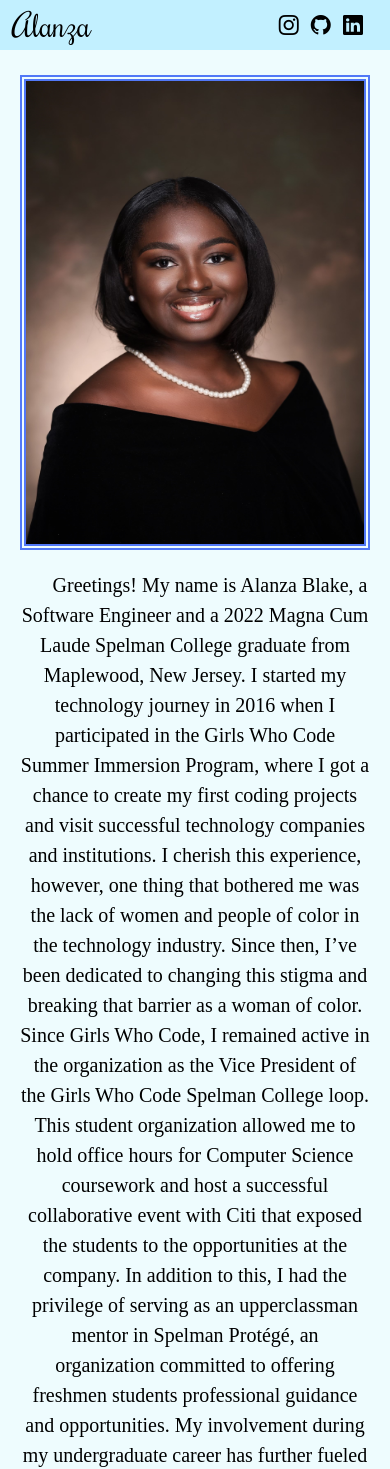
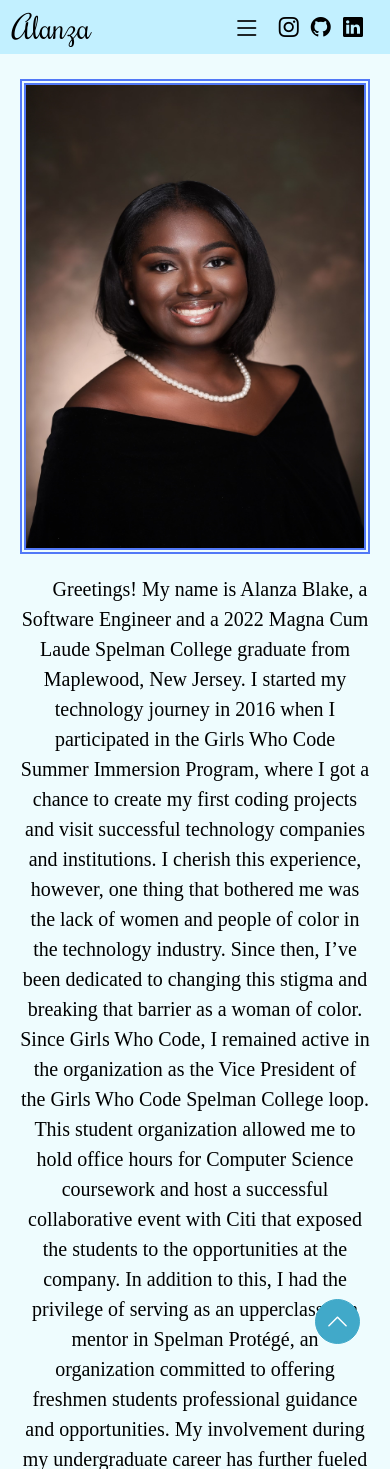
Before and after one commit to ablake12/Portfolio-Website, a Flask app: page /about in a window 390 px wide. Shown: the top 1469 px of the page. Run offline with Flask 3, Linux system fonts and the light colour scheme.

Commit message:
Add content for mobile view

```diff
--- a/templates/about.html
+++ b/templates/about.html
@@ -8,17 +8,6 @@
     <link rel="stylesheet" type="text/css" href="{{ url_for('static', filename='styles.css') }}">
 </head>
 <body>
-    <!-- <div class="topnav" id="myTopnav">
-        <a href="/"><b>Home</b></a>
-        <a href="/about" class="active"><b>About Me</b></a>
-        <a href="/resume"><b>Resume</b></a>
-        <a href="/projects"><b>Projects</b></a>
-        <a href="/jams"><b>Jams</b></a>
-        <a href="/contact"><b>Contact</b></a>
-        <a href="javascript:void(0);" class="icon" onclick="activeFunction()">
-            <i class="fa fa-bars"></i>
-        </a>
-    </div> -->
     <header id="header" class="header align-items-center sticky-top">
         <div class="container-fluid d-flex align-items-center justify-content-between">
             <a href="/" class="logo d-flex align-items-center me-auto me-xl-0">
@@ -33,14 +22,12 @@
                     <li><a href="/jams"><b>Jams</b></a></li>
                     <li><a href="/contact"><b>Contact</b></a></li>
                 </ul>
+                <i class="mobile-nav-toggle bi bi-list d-xl-none"></i>
             </nav>
-
         <div class="header-social-links">
-            <a href=""><i class="bi bi-instagram"></i></a>
-            <a href="https://github.com/ablake12/"><i class="bi bi-github"></i></a>
-            <a href="https://www.linkedin.com/in/ablake12/" class="linkedin"><i class="bi bi-linkedin"></i></a>
-          </div>
-
+            <a href=""><i class="bi bi-instagram" target="_blank"></i></a>
+            <a href="https://github.com/ablake12/" target="_blank"><i class="bi bi-github"></i></a>
+            <a href="https://www.linkedin.com/in/ablake12/" class="linkedin" target="_blank"><i class="bi bi-linkedin"></i></a>
             </div>
     </header>
 
@@ -56,12 +43,20 @@
                     <img src="{{ url_for('static', filename='boule.jpg') }}" alt="Alanza's Boule Photo">
                 </div>
             </div>
-            <div class="about-content">
+            <div class="about-content-one">
                 <div class="photo-conference">
                     <img src="{{ url_for('static', filename='conference.jpg') }}" alt="Alanza's Conference Photo">
                 </div>
                 <div class = "about-text-two">
                     <p class="indent">I started my professional career in June 2020, when I interned at Optum as a research fellow for the Optum Startup Studio, the company’s startup accelerator. I collaborated with a team of 5 to evaluate and recommend innovative healthcare startups to senior leadership. Following this experience, I returned in summer 2021 for a software engineering internship, where I worked with a team to create a full-stack software application that would allow clinicians to leverage Artificial Intelligence as a colleague. I thoroughly enjoyed both my internships at Optum, leading me to join full-time upon graduating with my Bachelor of Science degree in Computer Science in May 2022. I spent my first year at the company in a rotational program where I got to experience various areas of technology, including software engineering, data visualization, and product management. Presently, I hold the position of Associate Software Engineer at Optum, where I specialize in Python coding for multiple file generation processes for both the Company’s internal and external vendors.</p>
+                </div>
+            </div>
+            <div class="about-content-two">
+                <div class = "about-text-two">
+                    <p class="indent">I started my professional career in June 2020, when I interned at Optum as a research fellow for the Optum Startup Studio, the company’s startup accelerator. I collaborated with a team of 5 to evaluate and recommend innovative healthcare startups to senior leadership. Following this experience, I returned in summer 2021 for a software engineering internship, where I worked with a team to create a full-stack software application that would allow clinicians to leverage Artificial Intelligence as a colleague. I thoroughly enjoyed both my internships at Optum, leading me to join full-time upon graduating with my Bachelor of Science degree in Computer Science in May 2022. I spent my first year at the company in a rotational program where I got to experience various areas of technology, including software engineering, data visualization, and product management. Presently, I hold the position of Associate Software Engineer at Optum, where I specialize in Python coding for multiple file generation processes for both the Company’s internal and external vendors.</p>
+                </div>
+                <div class="photo-conference">
+                    <img src="{{ url_for('static', filename='conference.jpg') }}" alt="Alanza's Conference Photo">
                 </div>
             </div>
             <div class="about-content">
@@ -88,15 +83,16 @@
             <p>© <span>Copyright</span> <strong>Alanza</strong> <span>All Rights Reserved<br></span></p>
           </div>
           <div class="social-links d-flex justify-content-center">
-            <a href=""><i class="bi bi-instagram"></i></a>
-            <a href="https://github.com/ablake12/"><i class="bi bi-github"></i></a>
-            <a href="https://www.linkedin.com/in/ablake12/"><i class="bi bi-linkedin"></i></a>
+            <a href=""><i class="bi bi-instagram" target="_blank"></i></a>
+            <a href="https://github.com/ablake12/" target="_blank"><i class="bi bi-github"></i></a>
+            <a href="https://www.linkedin.com/in/ablake12/" target="_blank"><i class="bi bi-linkedin"></i></a>
           </div>
           <div class="credits">
             Designed with <a href="https://getbootstrap.com/">Bootstrap</a>
           </div>
         </div>
     </footer>
+    <a href="#" id="scroll-top" class="scroll-top d-flex align-items-center justify-content-center"><i class="bi bi-chevron-up"></i></a>
 
     <script src="https://cdn.jsdelivr.net/npm/bootstrap@5.2.3/dist/js/bootstrap.bundle.min.js" integrity="sha384-kenU1KFdBIe4zVF0s0G1M5b4hcpxyD9F7jL+jjXkk+Q2h455rYXK/7HAuoJl+0I4" crossorigin="anonymous"></script>
     <script src="{{ url_for('static', filename='script.js') }}"></script>
```
Lines whose indentation alone changed are shown as unchanged.
